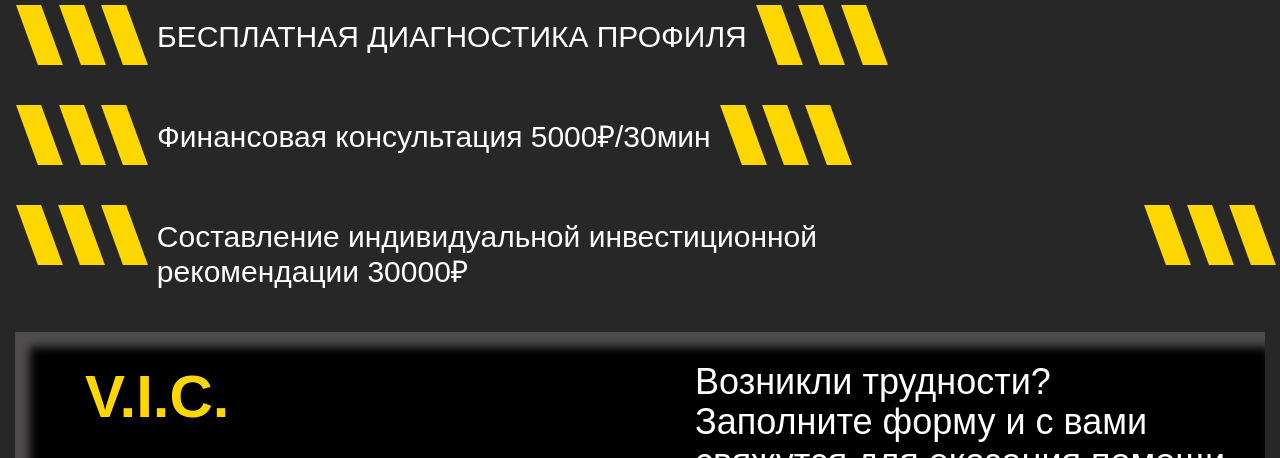
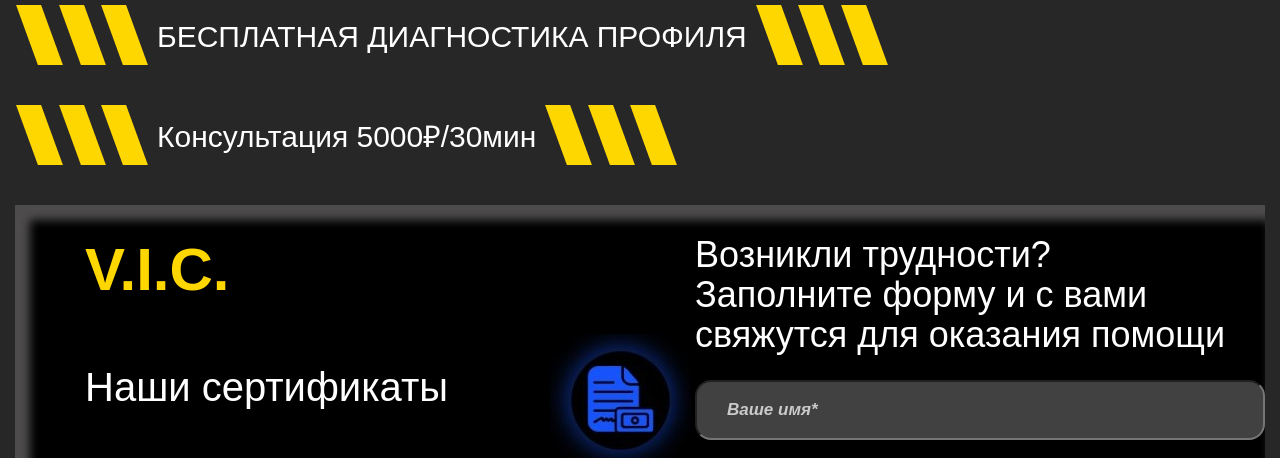
Before and after one commit to Zoriana22/-vcgroup, a plain HTML site: page index.html in a window 1280 px wide. Shown: the part 1960-2418 px from the top of the page. Drawn offline with nearby package versions, Linux system fonts and the light colour scheme; files whose address does not match are found by name; a web font is replaced by a local one.

Commit message:
Update index.html

```diff
--- a/index.html
+++ b/index.html
@@ -183,7 +183,7 @@
           <div class="false-line"></div>
           <div class="false-line"></div>
         </div>
-        <p class="price-item">Финансовая консультация 5000₽/30мин</p>
+        <p class="price-item">Консультация 5000₽/30мин</p>
         <div class="burger__false-price">
           <div class="false-line"></div>
           <div class="false-line"></div>
@@ -191,7 +191,7 @@
         </div>
       </div>
 
-      <div class="prices">
+      <!--<div class="prices">
         <div class="burger__false-price">
           <div class="false-line"></div>
           <div class="false-line"></div>
@@ -205,7 +205,7 @@
           <div class="false-line"></div>
           <div class="false-line"></div>
         </div>
-      </div>
+      </div>-->
 
       <footer>
         <div class="footer__box">
```
